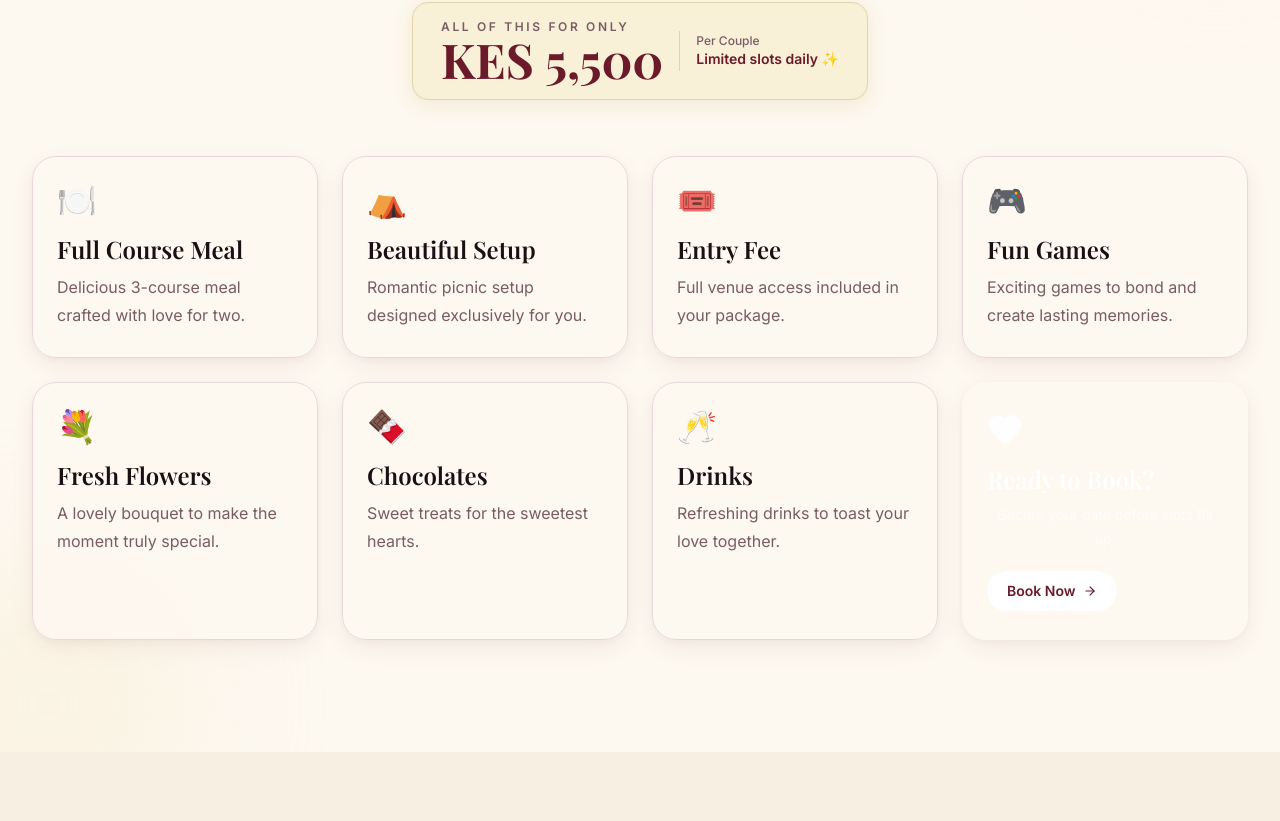
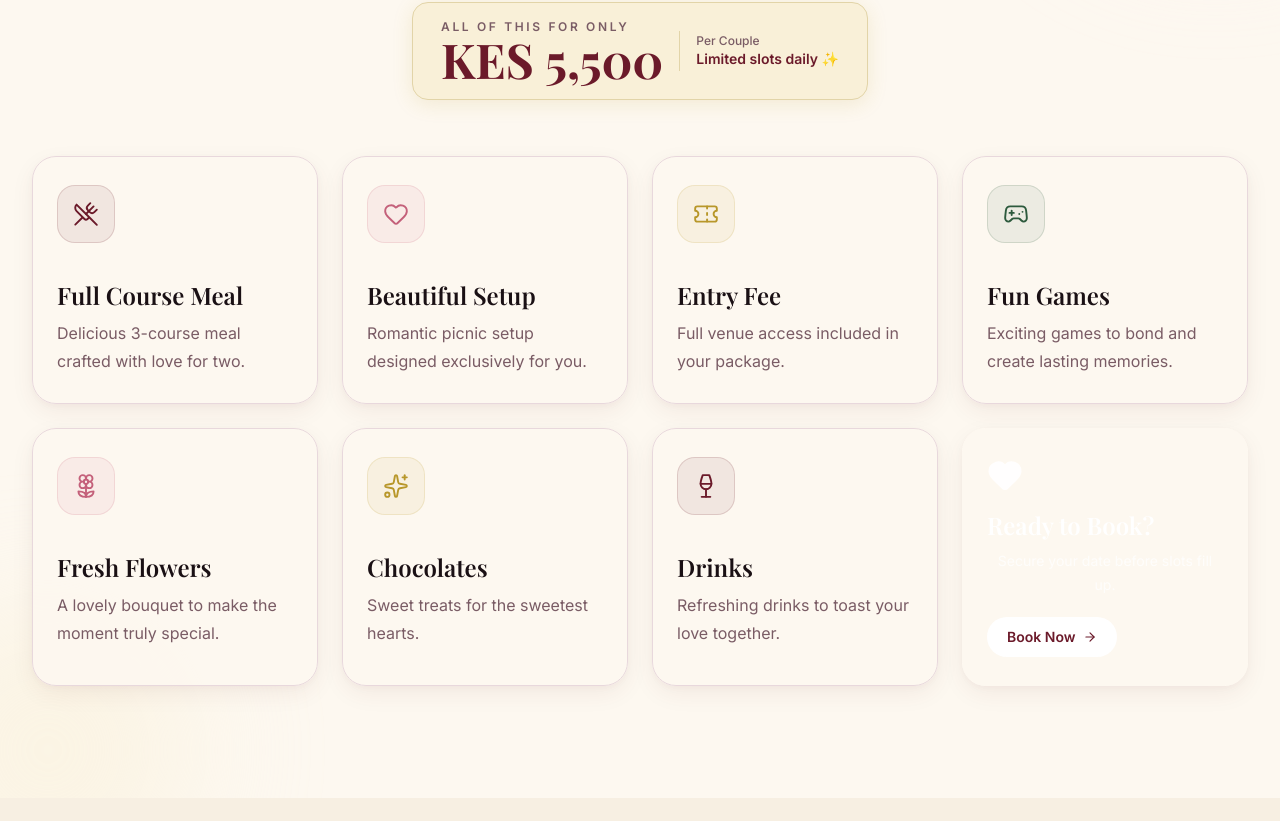
Before and after one commit to loosukictc-prog/garden, a Next.js app: page /garden/ in a window 1280 px wide. Shown: the part 1199-2020 px from the top of the page. Built offline with nearby package versions, Linux system fonts and the light colour scheme; a web font is replaced by a local one.

Commit message:
Replace emoji with Lucide CSS icons, add whileHover shared animations to all cards and images

```diff
--- a/app/globals.css
+++ b/app/globals.css
@@ -111,15 +111,15 @@ button, a { -webkit-tap-highlight-color: transparent; }
     0 4px 6px rgba(107, 26, 42, 0.04),
     0 16px 32px rgba(107, 26, 42, 0.06),
     inset 0 1px 0 rgba(255, 255, 255, 0.75);
-  transition: transform 0.4s var(--ease-expo), box-shadow 0.4s var(--ease-expo);
+  transition: box-shadow 0.4s var(--ease-expo), border-color 0.3s ease;
   will-change: transform;
 }
 .glass-card:hover {
-  transform: translateY(-5px);
   box-shadow:
     0 8px 16px rgba(107, 26, 42, 0.06),
     0 28px 56px rgba(107, 26, 42, 0.1),
     inset 0 1px 0 rgba(255, 255, 255, 0.9);
+  border-color: rgba(196, 96, 122, 0.2);
 }
 
 /* Included item card */
@@ -132,9 +132,8 @@ button, a { -webkit-tap-highlight-color: transparent; }
   display: flex;
   flex-direction: column;
   align-items: flex-start;
-  gap: 0;
   overflow: hidden;
-  transition: transform 0.4s var(--ease-expo), box-shadow 0.4s var(--ease-expo), border-color 0.3s ease;
+  transition: box-shadow 0.4s var(--ease-expo), border-color 0.3s ease;
   will-change: transform;
   box-shadow: 0 2px 8px rgba(107, 26, 42, 0.04), 0 8px 24px rgba(107, 26, 42, 0.06);
 }
@@ -149,19 +148,24 @@ button, a { -webkit-tap-highlight-color: transparent; }
   pointer-events: none;
 }
 .included-card:hover {
-  transform: translateY(-6px) scale(1.015);
   border-color: rgba(196, 96, 122, 0.3);
   box-shadow: 0 12px 32px rgba(107, 26, 42, 0.12), 0 2px 8px rgba(107, 26, 42, 0.06);
 }
 .included-card:hover::before { opacity: 1; }
-.included-card:hover .included-icon { transform: scale(1.1) rotate(-4deg); }
+.included-card:hover .included-icon-tile { transform: scale(1.1) rotate(-4deg); }
 
-.included-icon {
-  font-size: 2rem;
-  line-height: 1;
+/* CSS-styled icon tile — replaces emoji span */
+.included-icon-tile {
+  display: inline-flex;
+  align-items: center;
+  justify-content: center;
+  width: 58px;
+  height: 58px;
+  border-radius: 18px;
+  border: 1px solid transparent;
+  margin-bottom: 16px;
+  flex-shrink: 0;
   transition: transform 0.4s var(--ease-spring);
-  display: block;
-  margin-bottom: 16px;
 }
 
 /* ─── Feature Card (Why Choose Us) ──────────────────────────────────────────── */
@@ -174,7 +178,7 @@ button, a { -webkit-tap-highlight-color: transparent; }
   display: flex;
   flex-direction: column;
   overflow: hidden;
-  transition: transform 0.4s var(--ease-expo), box-shadow 0.4s var(--ease-expo), border-color 0.3s ease;
+  transition: box-shadow 0.4s var(--ease-expo), border-color 0.3s ease;
   will-change: transform;
   box-shadow: 0 2px 4px rgba(107,26,42,0.03), 0 10px 20px rgba(107,26,42,0.05), inset 0 1px 0 rgba(255,255,255,0.75);
 }
@@ -187,7 +191,7 @@ button, a { -webkit-tap-highlight-color: transparent; }
   transition: opacity 0.35s ease;
   pointer-events: none;
 }
-.feature-card:hover { transform: translateY(-6px) scale(1.01); border-color: rgba(196,96,122,0.25); box-shadow: 0 6px 12px rgba(107,26,42,0.05), 0 24px 48px rgba(107,26,42,0.1), inset 0 1px 0 rgba(255,255,255,0.9); }
+.feature-card:hover { border-color: rgba(196,96,122,0.25); box-shadow: 0 6px 12px rgba(107,26,42,0.05), 0 24px 48px rgba(107,26,42,0.1), inset 0 1px 0 rgba(255,255,255,0.9); }
 .feature-card:hover::before { opacity: 1; }
 .feature-card:hover .feature-card-icon { transform: scale(1.08) rotate(-3deg); background: linear-gradient(135deg, #f5d5dc, #f0c4cd); }
 
--- a/app/page.tsx
+++ b/app/page.tsx
@@ -3,9 +3,10 @@
 import { AnimatePresence, motion, useReducedMotion } from "framer-motion";
 import { zodResolver } from "@hookform/resolvers/zod";
 import {
-  ArrowRight, CalendarDays, Camera, Car, Check, ChevronRight,
-  Clock, Heart, Leaf, Mail, MapPin, Menu, MessageCircle,
-  Phone, Plus, ShieldCheck, Sparkles, Star, Tent, TreePine, Users, X,
+  ArrowRight, CalendarDays, Car, Check, ChevronRight,
+  Clock, Flower2, Gamepad2, Heart, Leaf, Mail, MapPin, Menu,
+  MessageCircle, Phone, Plus, ShieldCheck, Sparkles, Star,
+  Tent, Ticket, TreePine, UtensilsCrossed, Users, Wine, X,
 } from "lucide-react";
 import Image from "next/image";
 import Link from "next/link";
@@ -38,13 +39,13 @@ const navItems = [
 
 /* ─── What's Included ───────────────────────────────────────────────────────── */
 const included = [
-  { emoji: "🍽️", title: "Full Course Meal",    desc: "Delicious 3-course meal crafted with love for two." },
-  { emoji: "⛺",  title: "Beautiful Setup",     desc: "Romantic picnic setup designed exclusively for you." },
-  { emoji: "🎟️", title: "Entry Fee",           desc: "Full venue access included in your package." },
-  { emoji: "🎮",  title: "Fun Games",           desc: "Exciting games to bond and create lasting memories." },
-  { emoji: "💐",  title: "Fresh Flowers",       desc: "A lovely bouquet to make the moment truly special." },
-  { emoji: "🍫",  title: "Chocolates",          desc: "Sweet treats for the sweetest hearts." },
-  { emoji: "🥂",  title: "Drinks",              desc: "Refreshing drinks to toast your love together." },
+  { icon: UtensilsCrossed, title: "Full Course Meal",  desc: "Delicious 3-course meal crafted with love for two.",           color: "#6b1a2a" },
+  { icon: Heart,           title: "Beautiful Setup",   desc: "Romantic picnic setup designed exclusively for you.",          color: "#c4607a" },
+  { icon: Ticket,          title: "Entry Fee",         desc: "Full venue access included in your package.",                  color: "#b8972a" },
+  { icon: Gamepad2,        title: "Fun Games",         desc: "Exciting games to bond and create lasting memories.",          color: "#2d5a3d" },
+  { icon: Flower2,         title: "Fresh Flowers",     desc: "A lovely bouquet to make the moment truly special.",           color: "#c4607a" },
+  { icon: Sparkles,        title: "Chocolates",        desc: "Sweet treats for the sweetest hearts.",                        color: "#b8972a" },
+  { icon: Wine,            title: "Drinks",            desc: "Refreshing drinks to toast your love together.",               color: "#6b1a2a" },
 ];
 
 /* ─── Experience journey ────────────────────────────────────────────────────── */
@@ -353,8 +354,10 @@ export default function Home() {
               <div className="relative w-full max-w-sm overflow-visible">
                 <div className="overflow-hidden rounded-[28px] border border-white/20 bg-white/8 p-2.5 shadow-[0_32px_80px_rgba(0,0,0,0.32)] backdrop-blur-sm">
                   <div className="overflow-hidden rounded-[22px]">
+                    <motion.div whileHover={{ scale: 1.05 }} transition={{ duration: 0.65, ease: E }}>
                       <Image src="https://images.unsplash.com/photo-1528605248644-14dd04022da1?auto=format&fit=crop&w=900&q=80"
-                      alt="Romantic outdoor picnic setup" width={900} height={1200} className="h-[520px] w-full object-cover transition-transform duration-700 hover:scale-105" />
+                        alt="Romantic outdoor picnic setup" width={900} height={1200} className="h-[520px] w-full object-cover" />
+                    </motion.div>
                   </div>
                 </div>
                 {/* Floating label */}
@@ -418,10 +421,15 @@ export default function Home() {
             {/* Cards grid — 1 col mobile, 2 tablet, 3-4 desktop */}
             <motion.div variants={stagger} initial="hidden" whileInView="visible" viewport={VP}
               className="grid grid-cols-1 gap-5 sm:grid-cols-2 sm:gap-6 lg:grid-cols-3 xl:grid-cols-4">
-              {included.map(({ emoji, title, desc }) => (
-                <motion.div key={title} variants={cardUp} className="included-card">
-                  <span className="included-icon">{emoji}</span>
-                  <h3 className="font-display text-xl font-semibold text-[#1a1014] sm:text-2xl">{title}</h3>
+              {included.map(({ icon: Icon, color, title, desc }) => (
+                <motion.div key={title} variants={cardUp}
+                  whileHover={{ y: -6, scale: 1.02, transition: { duration: 0.3, ease: E } }}
+                  className="included-card">
+                  {/* CSS-styled icon tile — no emoji */}
+                  <div className="included-icon-tile" style={{ background: `${color}14`, borderColor: `${color}28` }}>
+                    <Icon size={26} style={{ color }} strokeWidth={1.75} />
+                  </div>
+                  <h3 className="mt-5 font-display text-xl font-semibold text-[#1a1014] sm:text-2xl">{title}</h3>
                   <p className="mt-2 text-sm leading-7 text-[#7a5c65] sm:text-base">{desc}</p>
                 </motion.div>
               ))}
@@ -461,14 +469,18 @@ export default function Home() {
 
                   {/* Image side */}
                   <div className={i % 2 === 0 ? "lg:order-1" : "lg:order-2"}>
-                    <div className="relative overflow-hidden rounded-[24px] shadow-[0_20px_50px_rgba(107,26,42,0.12)] sm:rounded-[28px]">
+                    <motion.div
+                      whileHover={{ scale: 1.02, transition: { duration: 0.4, ease: E } }}
+                      className="relative overflow-hidden rounded-[24px] shadow-[0_20px_50px_rgba(107,26,42,0.12)] sm:rounded-[28px]">
+                      <motion.div whileHover={{ scale: 1.06 }} transition={{ duration: 0.6, ease: E }}>
                         <Image src={image} alt={title} width={900} height={600}
-                        className="h-[280px] w-full object-cover transition-transform duration-700 hover:scale-105 sm:h-[380px] lg:h-[440px]" />
+                          className="h-[280px] w-full object-cover sm:h-[380px] lg:h-[440px]" />
+                      </motion.div>
                       {/* Step badge */}
                       <div className="absolute left-5 top-5 flex h-12 w-12 items-center justify-center rounded-full bg-[#6b1a2a] text-white shadow-lg">
                         <span className="font-display text-sm font-bold">{step}</span>
                       </div>
-                    </div>
+                    </motion.div>
                   </div>
 
                   {/* Text side */}
@@ -497,16 +509,20 @@ export default function Home() {
 
               {/* Image */}
               <motion.div variants={slideL} initial="hidden" whileInView="visible" viewport={VP}>
-                <div className="relative overflow-hidden rounded-[24px] shadow-[0_24px_64px_rgba(107,26,42,0.1)] sm:rounded-[28px]">
+                <motion.div
+                  whileHover={{ scale: 1.02, transition: { duration: 0.4, ease: E } }}
+                  className="relative overflow-hidden rounded-[24px] shadow-[0_24px_64px_rgba(107,26,42,0.1)] sm:rounded-[28px]">
+                  <motion.div whileHover={{ scale: 1.06 }} transition={{ duration: 0.65, ease: E }}>
                     <Image src="https://images.unsplash.com/photo-1511795409834-ef04bbd61622?auto=format&fit=crop&w=1200&q=80"
                       alt="Berakhah Gardens landscape" width={1200} height={1400}
-                    className="h-[380px] w-full object-cover transition-transform duration-700 hover:scale-105 sm:h-[500px] lg:h-[580px]" />
+                      className="h-[380px] w-full object-cover sm:h-[500px] lg:h-[580px]" />
+                  </motion.div>
                   {/* Overlay badge */}
                   <div className="absolute inset-x-0 bottom-0 bg-gradient-to-t from-[#1a0810]/70 to-transparent p-6 sm:p-8">
                     <p className="font-serif text-lg italic text-white/90">Nanyuki&apos;s most romantic outdoor venue</p>
                     <p className="mt-1 font-display text-3xl text-white sm:text-4xl">Berakhah Gardens</p>
                   </div>
-                </div>
+                </motion.div>
               </motion.div>
 
               {/* Text + stats */}
@@ -527,6 +543,7 @@ export default function Home() {
                   className="mt-8 grid grid-cols-2 gap-4">
                   {statCards.map(({ value, label, icon: Icon }) => (
                     <motion.div key={label} variants={cardUp}
+                      whileHover={{ y: -5, scale: 1.03, transition: { duration: 0.28, ease: E } }}
                       className="glass-card rounded-[20px] p-4 sm:rounded-[22px] sm:p-5">
                       <div className="icon-tile h-10 w-10 rounded-xl sm:h-11 sm:w-11 sm:rounded-2xl">
                         <Icon size={18} />
@@ -567,7 +584,9 @@ export default function Home() {
             <motion.div variants={stagger} initial="hidden" whileInView="visible" viewport={VP}
               className="grid grid-cols-1 gap-6 md:grid-cols-2 xl:grid-cols-3">
               {features.map(({ icon: Icon, title, desc }) => (
-                <motion.div key={title} variants={cardUp} className="feature-card">
+                <motion.div key={title} variants={cardUp}
+                  whileHover={{ y: -6, scale: 1.015, transition: { duration: 0.3, ease: E } }}
+                  className="feature-card">
                   <div className="feature-card-icon"><Icon size={24} /></div>
                   <h3 className="mt-5 font-display text-xl text-[#1a1014] sm:text-2xl">{title}</h3>
                   <p className="mt-3 text-sm leading-7 text-[#7a5c65] sm:text-base">{desc}</p>
@@ -615,13 +634,16 @@ export default function Home() {
                     key={`${item.src}-${idx}`}
                     initial={{ opacity: 0, scale: 0.95 }} animate={{ opacity: 1, scale: 1 }}
                     exit={{ opacity: 0, scale: 0.92 }} transition={{ duration: 0.3, ease: E }}
+                    whileHover={{ y: -4, scale: 1.01, transition: { duration: 0.32, ease: E } }}
                     type="button" aria-label={`View: ${item.alt}`}
-                    className="group mb-4 block w-full overflow-hidden rounded-[20px] shadow-[0_6px_18px_rgba(107,26,42,0.08)] transition-shadow duration-300 hover:shadow-[0_14px_36px_rgba(107,26,42,0.14)] sm:mb-5 sm:rounded-[24px]"
+                    className="mb-4 block w-full overflow-hidden rounded-[20px] shadow-[0_6px_18px_rgba(107,26,42,0.08)] will-change-transform hover:shadow-[0_18px_40px_rgba(107,26,42,0.16)] sm:mb-5 sm:rounded-[24px]"
                     onClick={() => setSelectedImage(idx)}>
                     <div className="overflow-hidden rounded-[20px] sm:rounded-[24px]">
+                      <motion.div whileHover={{ scale: 1.07 }} transition={{ duration: 0.65, ease: E }}>
                         <Image src={item.src} alt={item.alt} width={900}
                           height={item.aspect === "portrait" ? 1200 : 700}
-                        className="w-full object-cover transition-transform duration-700 group-hover:scale-105" />
+                          className="w-full object-cover" />
+                      </motion.div>
                     </div>
                   </motion.button>
                 ))}
```
Lines whose indentation alone changed are shown as unchanged.
